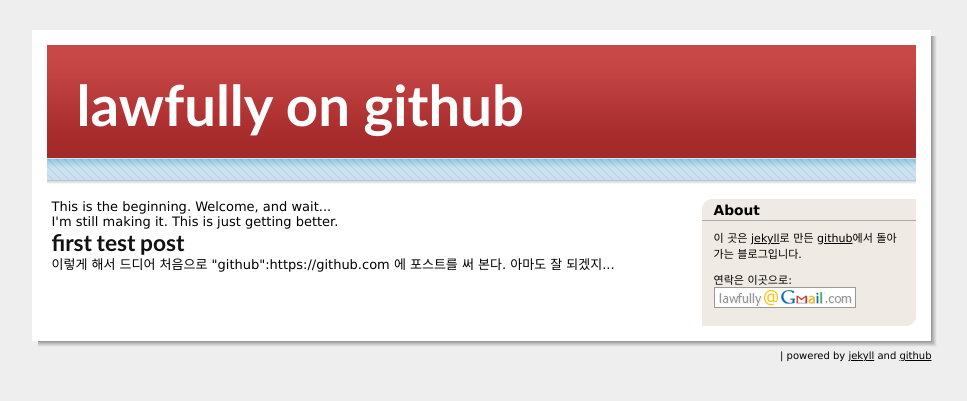
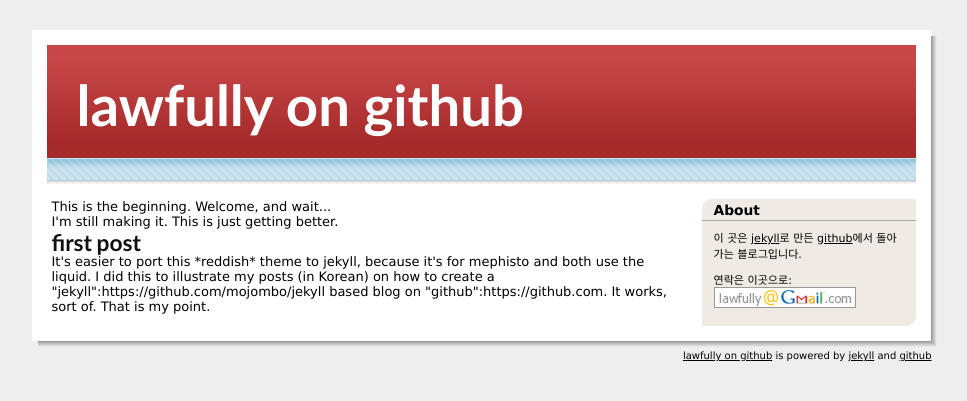
Before and after one commit to lawfully/lawfully.github.com, a Jekyll site: the page built from index.html, in a window 1280 px wide. Shown: the top 401 px of the page, without its empty margins (156-1123 px from the left). Built offline with Jekyll 4.4.1, drawn with Linux system fonts in a browser that asks for light colours; Markdown is read by kramdown in place of the engine named in the settings.

```diff
--- a/_layouts/layout.html
+++ b/_layouts/layout.html
@@ -1,6 +1,6 @@
 <!DOCTYPE html PUBLIC "-//W3C//DTD XHTML 1.0 Strict//EN" "http://www.w3.org/TR/xhtml1/DTD/xhtml1-strict.dtd">
 <html xmlns="http://www.w3.org/1999/xhtml">
-  <title>{{ page title }}</title>
+  <title>{{ page.title }}</title>
   <meta http-equiv="content-type" content="text/html; charset=utf-8" />
 
   <link rel="stylesheet" href="/stylesheets/application.css" />
@@ -37,7 +37,7 @@
   </div>
 
   <div id="shadow"></div>
-  <div id="footer"><a href="/">{{ site.title }}</a> | powered by <a href="https://github.com/mojombo/jekyll">jekyll</a> and <a href="https://github.com">github</a></div>
+  <div id="footer"><a href="/">lawfully on github</a> is powered by <a href="https://github.com/mojombo/jekyll">jekyll</a> and <a href="https://github.com">github</a></div>
 
 </div>
 
--- a/_layouts/post.html
+++ b/_layouts/post.html
@@ -2,4 +2,8 @@
 layout: layout
 ---
 
-{{ content }}
+<div class="hentry" id="article-{{ post.id }}">
+  <h2 class="entry-title"><a href="{{ post.url }}">{{ post.title }}</a>
+  </h2>
+  {{ post.content }}
+</div>
--- a/index.html
+++ b/index.html
@@ -7,7 +7,7 @@ title: lawfully on github
 
 <p>I'm still making it.  This is just getting better.</p>
 
-{% for post in site.posts %}
+{% for post in site.posts limit:10 %}
 <div class="hentry" id="article-{{ post.id }}">
   <h2 class="entry-title"><a href="{{ post.url }}">{{ post.title }}</a>
   </h2>
```
Also changed, not shown: _posts/2012-11-15-first-post.textile (+5 -2 lines).
